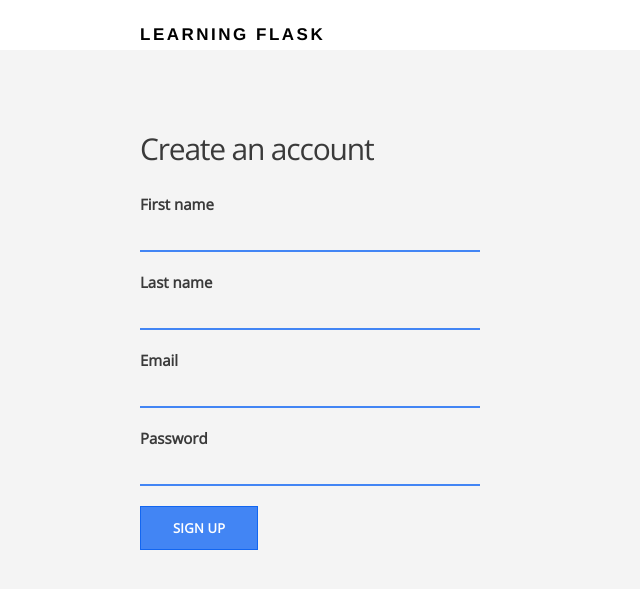
After one commit to andrelashley/learning-flask, a Flask app: page /signup in a window 1280 px wide. The commit adds this page. Shown: the top 589 px of the page, without its empty margins (0-640 px from the left). Run offline with Flask 2, Linux system fonts and the light colour scheme.

Commit message:
Add login and signup flow

```diff
--- /dev/null
+++ b/forms.py
@@ -0,0 +1,15 @@
+from flask_wtf import Form
+from wtforms import StringField, PasswordField, SubmitField
+from wtforms.validators import DataRequired, Email, Length
+
+class SignupForm(Form):
+	first_name = StringField('First name', validators=[DataRequired("Please enter your first name.")])
+	last_name = StringField('Last name', validators=[DataRequired("Please enter your last name.")])
+	email = StringField('Email', validators=[DataRequired("Please enter your email."), Email("Please enter your email address.")])
+	password = PasswordField('Password', validators=[DataRequired("Please enter your password."), Length(min=6, message="Passwords must be 6 characters or more.")])
+	submit = SubmitField('Sign up')
+
+class LoginForm(Form):
+	email = StringField('Email', validators=[DataRequired("Please enter your email address."), Email("Please enter your email address.")])
+	password = PasswordField('Password', validators=[DataRequired("Please enter a password.")])
+	submit = SubmitField("Sign in")
--- a/routes.py
+++ b/routes.py
@@ -1,6 +1,13 @@
-from flask import Flask, render_template
+from flask import Flask, render_template, request, session, redirect, url_for
+from models import db, User
+from forms import SignupForm, LoginForm
 
 app = Flask(__name__)
+
+app.config['SQLALCHEMY_DATABASE_URI'] = 'postgresql://localhost/learningflask'
+db.init_app(app)
+
+app.secret_key = "development-key"
 
 @app.route("/")
 def index():
@@ -10,5 +17,61 @@ def index():
 def about():
 	return render_template("about.html")
 
+@app.route("/signup", methods=['GET', 'POST'])
+def signup():
+	if 'email' in session:
+		return redirect(url_for('home'))
+
+	form = SignupForm()
+
+	if request.method == 'POST':
+		if form.validate() == False:
+			return render_template('signup.html', form=form)
+		else:
+			newuser = User(form.first_name.data, form.last_name.data, form.email.data, form.password.data)
+			db.session.add(newuser)
+			db.session.commit()
+
+			session['email'] = newuser.email
+			return redirect(url_for('home'))
+
+	elif request.method == 'GET':
+		return render_template('signup.html', form=form)
+
+@app.route("/login", methods=["GET", "POST"])
+def login():
+	if 'email' in session:
+		return redirect(url_for('home'))
+
+	form = LoginForm()
+
+	if request.method == "POST":
+		if form.validate() == False:
+			return render_template("login.html", form=form)
+		else:
+			email = form.email.data
+			password = form.password.data
+
+			user = User.query.filter_by(email=email).first()
+			if user is not None and user.check_password(password):
+				session['email'] = form.email.data
+				return redirect(url_for('home'))
+			else:
+				return redirect(url_for('login'))
+	elif request.method == 'GET':
+		return render_template('login.html', form=form)
+
+@app.route("/logout")
+def logout():
+	session.pop('email', None)
+	return redirect(url_for('index'))
+
+@app.route("/home")
+def home():
+	if 'email' not in session:
+		return redirect(url_for('login'))
+
+	return render_template("home.html")
+
 if __name__ == "__main__":
 	app.run(debug=True)
--- a/templates/index.html
+++ b/templates/index.html
@@ -5,7 +5,7 @@
 	<div class="container">
 		<div class="section-content">
 			<h2>Discover places near you.</h2>
-			<a href="#" class="btn-primary">Sign up</a>
+			<a href="{{ url_for('signup') }}" class="btn-primary">Sign up</a>
 			<a href="{{ url_for('about') }}" class="btn-secondary">Learn more</a>
 		</div>
 	</div>
--- /dev/null
+++ b/templates/signup.html
@@ -0,0 +1,64 @@
+{% extends "layout.html" %}
+
+{% block content %}
+	<main class="container signup-section">
+		<div class="section-content">
+			<h2>Create an account</h2>
+
+			<form method="POST" action="/signup">
+				{{ form.hidden_tag() }}
+
+				<div class="form-group">
+					{{ form.first_name.label }}
+
+					{% if form.first_name.errors %}
+						{% for error in form.first_name.errors %}
+							<p class="error-message">{{ error }}</p>
+						{% endfor %}
+					{% endif %}
+
+					{{ form.first_name }}
+				</div>
+
+				<div class="form-group">
+					{{ form.last_name.label }}
+
+
+					{% if form.last_name.errors %}
+						{% for error in form.last_name.errors %}
+							<p class="error-message">{{ error }}</p>
+						{% endfor %}
+					{% endif %}
+
+					{{ form.last_name }}
+				</div>
+
+				<div class="form-group">
+					{{ form.email.label }}
+
+					{% if form.email.errors %}
+						{% for error in form.email.errors %}
+							<p class="error-message">{{ error }}</p>
+						{% endfor %}
+					{% endif %}
+
+					{{ form.email }}
+				</div>
+
+				<div class="form-group">
+					{{ form.password.label }}
+
+					{% if form.password.errors %}
+						{% for error in form.password.errors %}
+							<p class="error-message">{{ error }}</p>
+						{% endfor %}
+					{% endif %}
+
+					{{ form.password }}
+				</div>
+
+				{{ form.submit(class="btn-primary") }}
+			</form>
+		</div>
+	</main>
+{% endblock %}
```
Also changed, not shown: models.py (added, +24 -0 lines), templates/home.html (added, +9 -0 lines), templates/login.html (added, +40 -0 lines).
